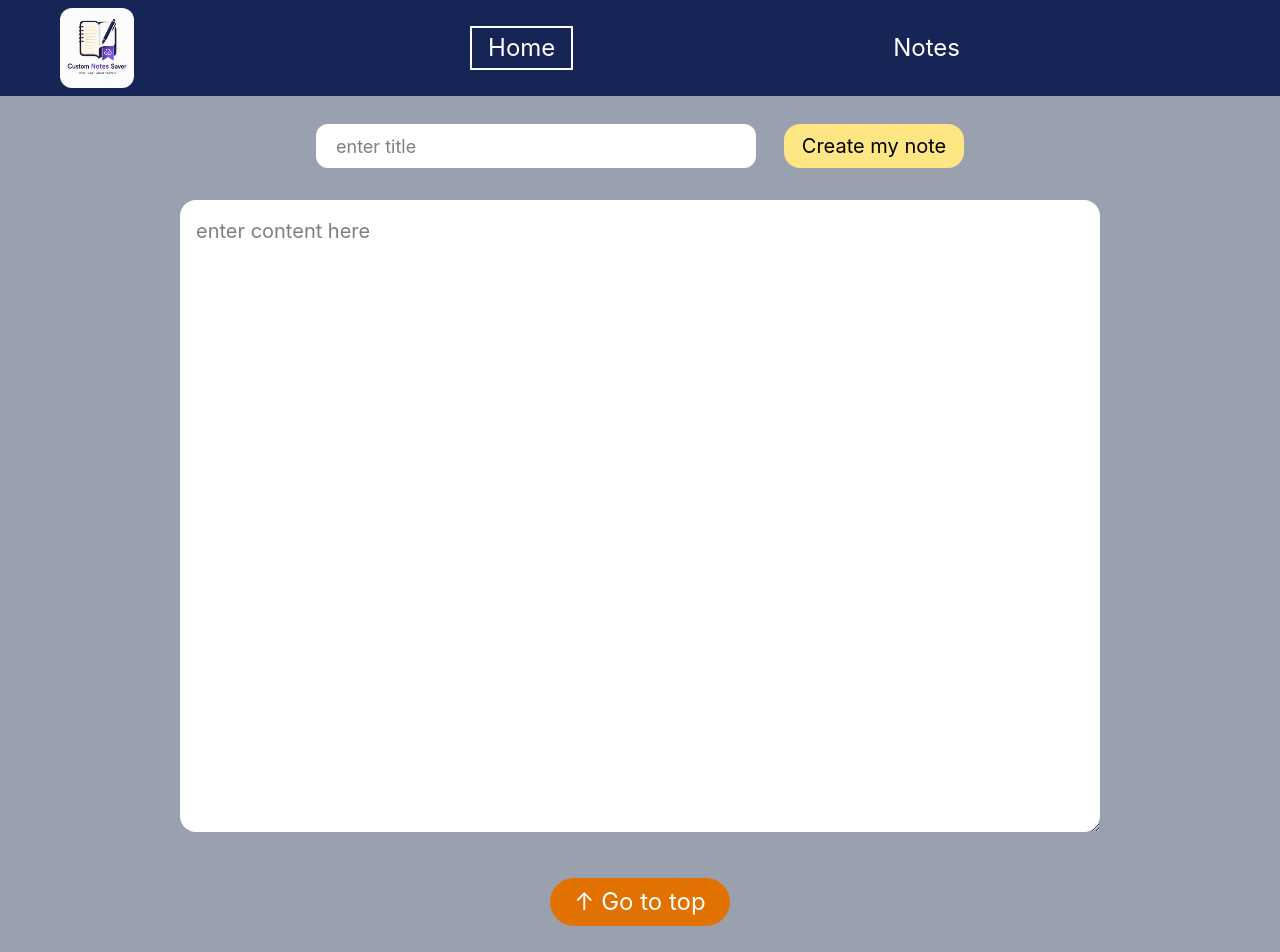
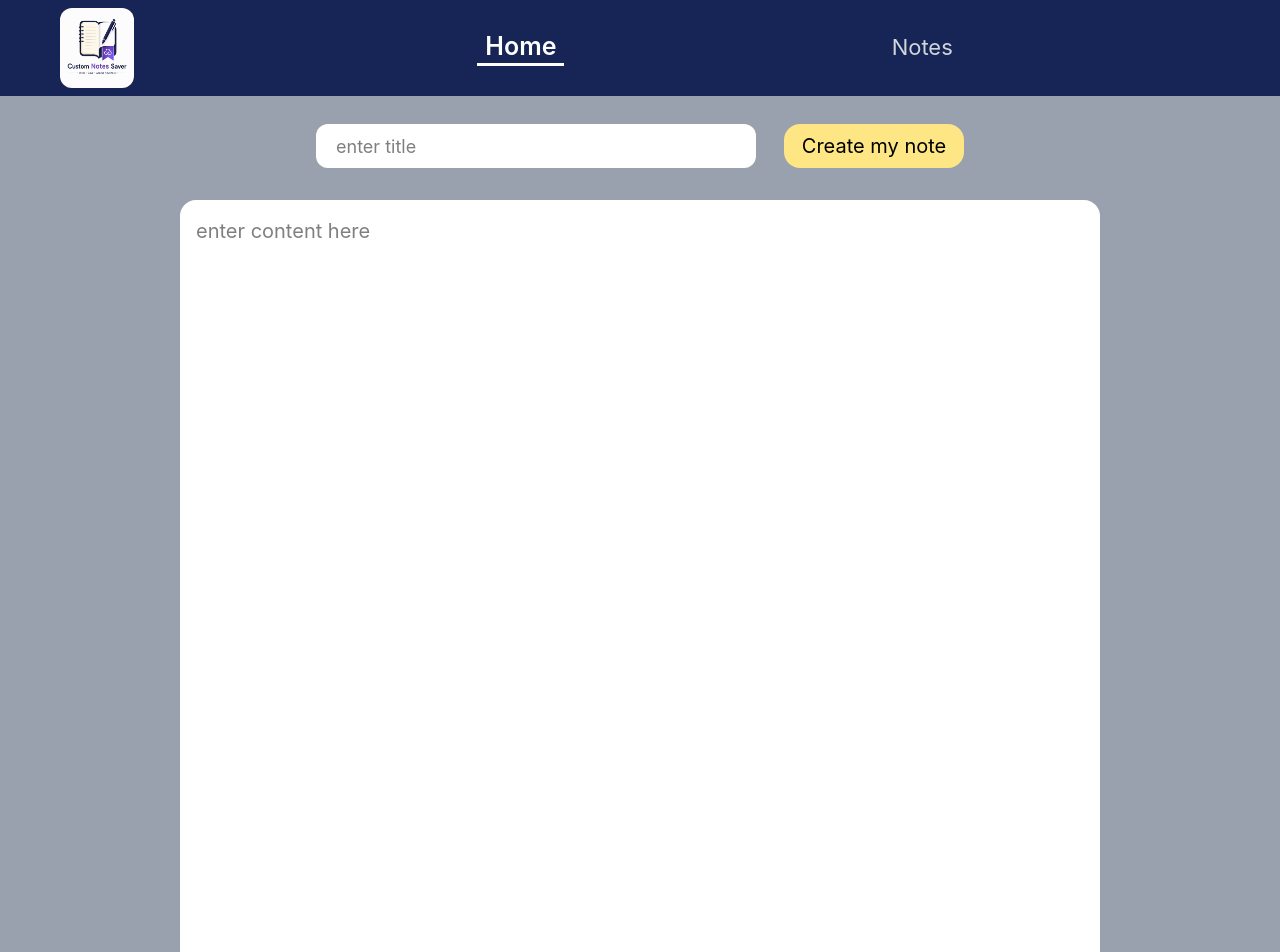
Before and after one commit to RachitRawat720/custom-notes-saver, a React (Vite) app: page / in a window 1280 px wide. Shown: the top 952 px of the page. Built offline with nearby package versions, Linux system fonts and the light colour scheme.

Commit message:
improving UI

```diff
--- a/src/components/Home.jsx
+++ b/src/components/Home.jsx
@@ -81,9 +81,9 @@ const Home = () => {
             </div>
 
             <div className='mt-8'>
-                <textarea className='bg-white text-black p-4 rounded-2xl min-w-83 sm:min-w-120 sm:text-[13px] md:min-w-150 md:text-[15px] lg:min-w-230 lg:text-[20px] '
+                <textarea className='bg-white text-black p-4 rounded-2xl min-w-83 sm:min-w-120 sm:text-[13px] md:min-w-150 md:text-[15px] lg:min-w-230 lg:text-[20px] resize-none overflow-y-auto'
                 value={value} placeholder='enter content here'
-                onChange={(e) => setValue(e.target.value)} rows={20}>
+                onChange={(e) => setValue(e.target.value)} rows={25}>
 
                 </textarea>
             </div>
@@ -91,8 +91,8 @@ const Home = () => {
             <button onClick={() =>
                     window.scrollTo({ top: 0, behavior: "smooth",})
                 }
-                className='bg-amber-600 hover:bg-green-700 rounded-4xl text-white mt-5 text-[14px] px-2 py-1 sm:mt-5 sm:text-[16px] sm:px-3 sm:py-1 md:mt-8 md:text-xl md:px-4 md:py-2 lg:mt-10 lg:text-2xl lg:px-6 lg:py-2 '>
-                ↑ Go to top
+                className='bg-blue-900 hover:bg-amber-200 rounded-4xl text-white mt-5 text-[14px] px-2 py-1 sm:mt-5 sm:text-[16px] sm:px-3 sm:py-1 md:mt-8 md:text-xl md:px-4 md:py-2 lg:mt-10 lg:text-2xl lg:px-6 lg:py-2 '>
+                Go to top ↑
             </button>
         </div>
     )
--- a/src/components/Navbar.jsx
+++ b/src/components/Navbar.jsx
@@ -6,12 +6,12 @@ const Navbar = () => {
     return (
         <div className='flex flex-row items-center gap-4 pl-5 sm:pl-15 justify-start bg-blue-950 text-white h-17 sm:h-20 md:h-24
                 w-screen sticky top-0 z-30 text-xl sm:text-2xl'>
-            <div className='h-15 w-15 sm:w-17 sm:h-17 md:w-20 md:h-20'><img src={logo} alt="" className='w-full h-full rounded-xl'/></div>
+            <div className='h-12 w-12 sm:w-14 sm:h-14 md:w-16 md:h-16 lg:w-18 lg:h-18 xl:w-20 xl:h-20'><img src={logo} alt="" className='w-full h-full rounded-xl'/></div>
             <div className='flex flex-row justify-evenly w-full h-full items-center'>
-                <NavLink to={"/"} className={({isActive}) => `${isActive ? "border-white border-2 py-0.5 px-2 md:py-1 md:px-4" : ""}`}>
+                <NavLink to={"/"} className={({isActive}) => `${isActive ? "border-white font-semibold border-b-3 px-2 text-[18px] sm:text-[20px] md:text-[22px] lg:text-[25px]" : "text-gray-300 text-[16px] sm:text-[18px] md:text-[20px] lg:text-[22px]"}`}>
                     Home
                 </NavLink>
-                <NavLink to={"/notes"} className={({isActive}) => `${isActive ? "border-white border-2 py-0.5 px-2 md:py-1 md:px-4" : ""}`}>
+                <NavLink to={"/notes"} className={({isActive}) => `${isActive ? "border-white font-semibold border-b-3 px-2 text-[18px] sm:text-[20px] md:text-[22px] lg:text-[25px]" : "text-gray-300 text-[16px] sm:text-[18px] md:text-[20px] lg:text-[22px]"}`}>
                     Notes
                 </NavLink>
             </div>
--- a/src/components/Notes.jsx
+++ b/src/components/Notes.jsx
@@ -154,7 +154,7 @@ const Notes = () => {
                                 behavior: "smooth",
                             })
                         }
-                        className="bg-amber-600 text-white text-[14px] px-2 py-1 md:text-[16px] md:px-3 md:py-2 lg:text-[18px] lg:px-5 lg:py-2 rounded-4xl hover:bg-green-700 transition"
+                        className="bg-blue-900 text-white text-[14px] px-2 py-1 md:text-[16px] md:px-3 md:py-2 lg:text-[18px] lg:px-5 lg:py-2 rounded-4xl hover:bg-amber-200 transition"
                     >
                         ↑ Go to Top
                     </button>
```
